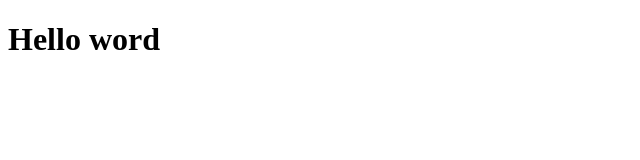
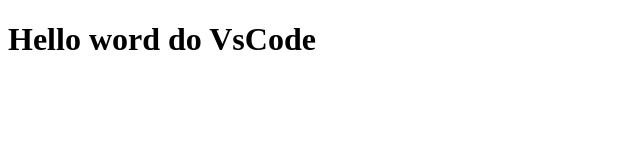
Before and after one commit to luana-lacerda/curso_git_2, a plain HTML site: page index.html in a window 1280 px wide. Shown: the whole page, without its empty margins (0-640 px from the left). Drawn offline with Linux system fonts and the light colour scheme.

Commit message:
Update index.html

```diff
--- a/index.html
+++ b/index.html
@@ -7,7 +7,7 @@
     <title>Document</title>
 </head>
 <body>
-    <h1>Hello word</h1>
+    <h1>Hello word do VsCode</h1>
 
 </body>
 </html>
```
